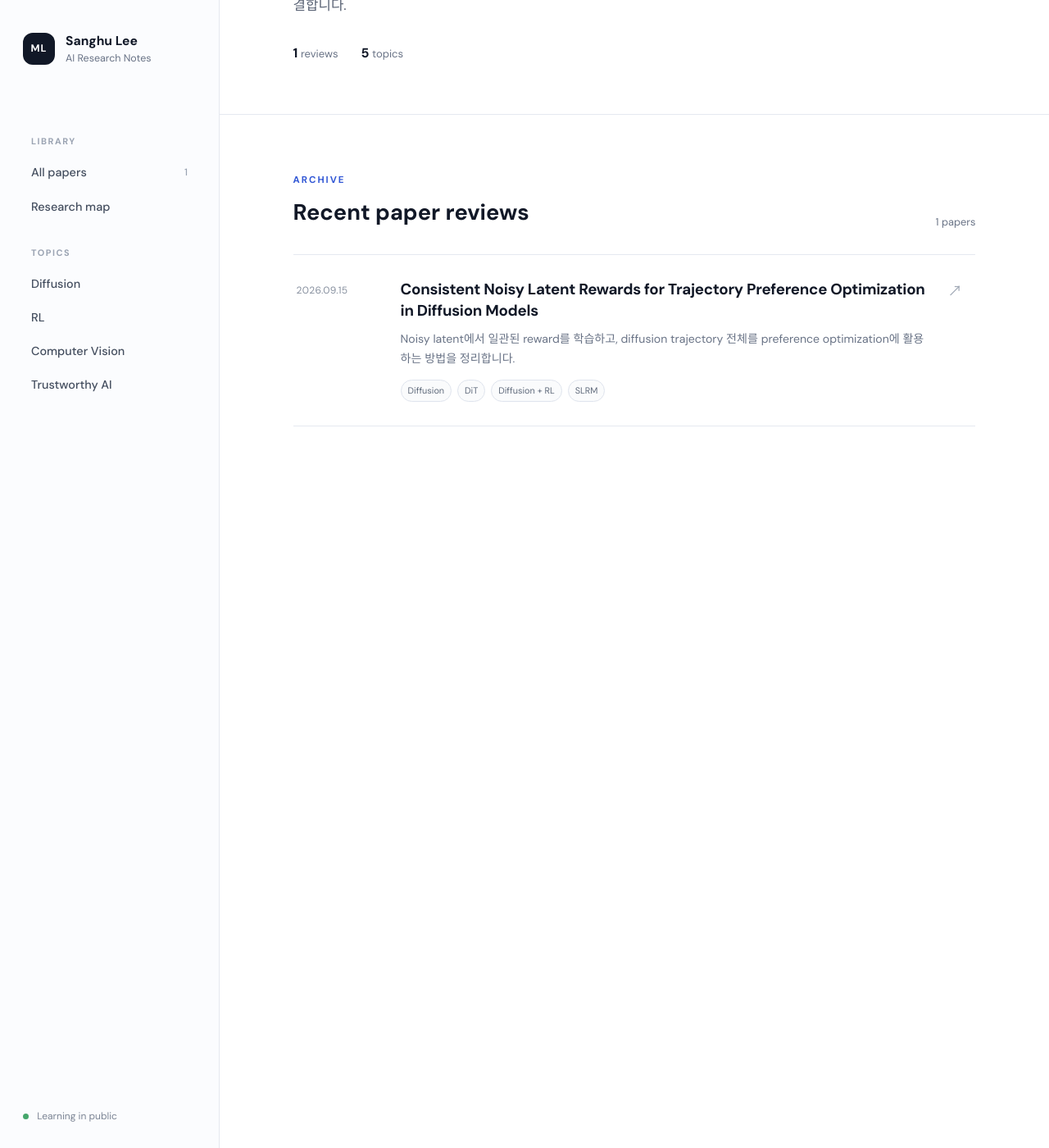
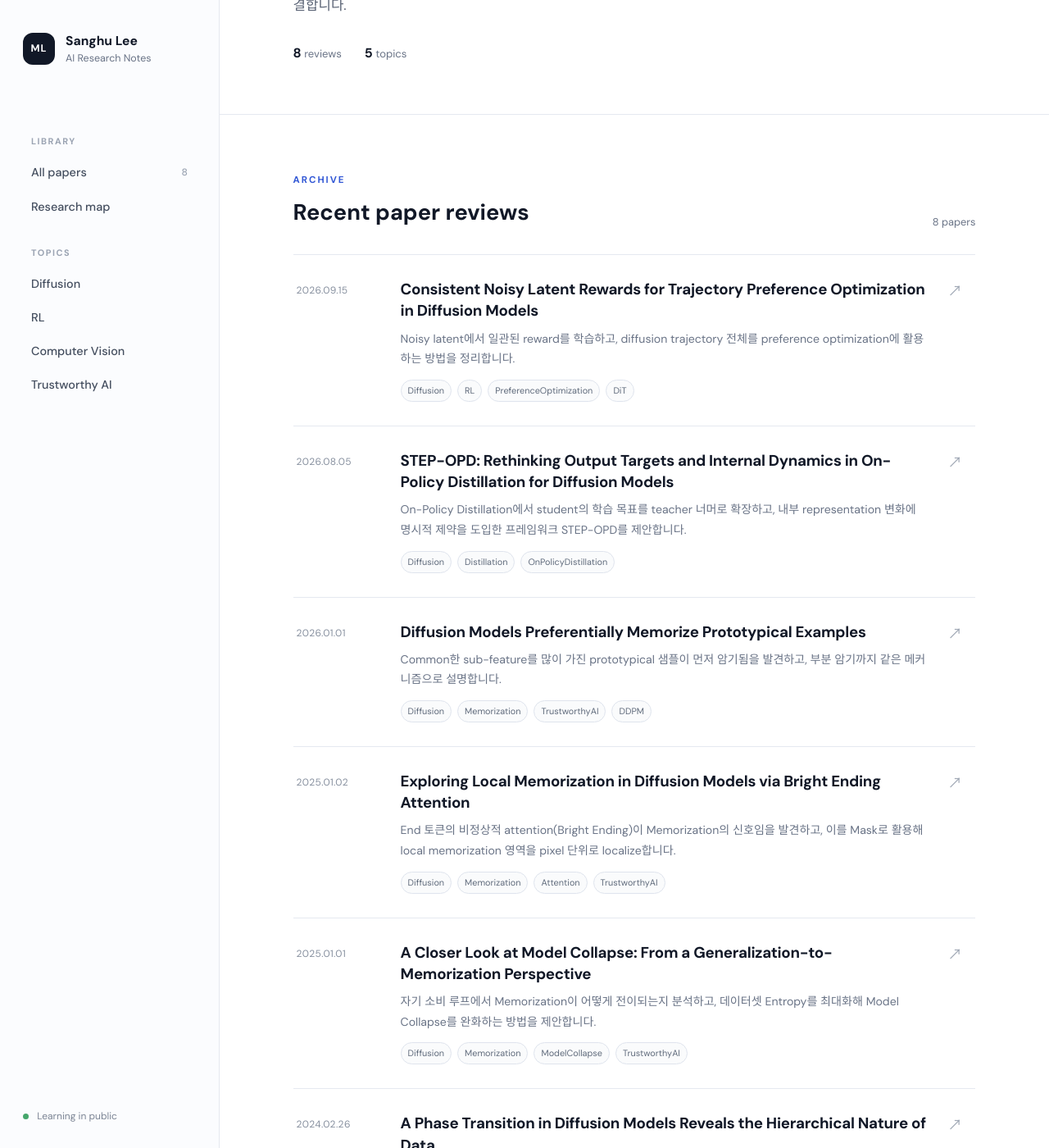
Before and after one commit to leessanghu/leessanghu.github.io, a Jekyll site: the page built from index.md, in a window 1280 px wide and 1400 px high, scrolled down 426 px. Shown: the whole window at 82% size. Built offline with Jekyll 4.4.1, drawn with Linux system fonts in a browser that asks for light colours; before the commit the page ends 1056 px from its top, so only the background shows below that; some of the changed text lies outside the part shown.

```diff
--- /dev/null
+++ b/_posts/2024-01-01-detecting-explaining-mitigating-memorization.md
@@ -0,0 +1,39 @@
+---
+title: "Detecting, Explaining, and Mitigating Memorization in Diffusion Models"
+description: "프롬프트의 트리거 단어가 Memorization을 유발함을 발견하고, Gradient 기반 탐지와 prompt embedding 최적화로 완화하는 방법을 제안합니다."
+date: 2024-01-01
+tags: [Diffusion, Memorization, TrustworthyAI, StableDiffusion]
+venue: ICLR 2024
+authors: Yuxin Wen et al.
+---
+
+## 1. Paper Overview
+
+T2I Diffusion 모델에서 어떤 프롬프트 토큰이 Memorization을 유발하는지 탐지하고, 이를 완화하는 inference-time 방법을 제안한 논문. 프롬프트의 **트리거 단어**가 Memorization의 핵심 원인임을 보이고, 이를 제거하거나 임베딩을 최적화하면 Memorization이 완화됨을 보임.
+
+## 2. Motivation
+
+Stable Diffusion이 훈련 데이터를 그대로 재현하는 Memorization 문제는 프라이버시·저작권 측면에서 심각. 어떤 프롬프트가, 왜 Memorization을 유발하는지 설명할 수 있어야 mitigation도 가능.
+
+## 3. Method
+
+**Detection:**
+- (프롬프트 사용 오차) − (프롬프트 미사용 오차)로 Gradient 계산
+- 특정 단어가 Loss에 미치는 영향력 → 트리거 토큰 식별
+
+**Mitigation:**
+- 프롬프트 임베딩 자체를 최적화
+- 초반 샘플링 단계에서 개입 시 효과 극대화
+- 임베딩 최적화가 과도하면 프롬프트 의미 손상 → 조건부 제약 추가
+
+## 4. Limitations
+
+- 트리거 토큰 식별은 자동이지만, 어떤 단어로 대체할지는 사람의 개입 필요
+- Detection threshold가 경험적으로 결정되어 모델/데이터가 달라지면 일반화 어려움
+- Prompt embedding optimization 추가 계산비용 발생
+
+## 5. Takeaways
+
+- Memorization은 특정 토큰이 Trigger로 작동하는 현상
+- Prompt 임베딩 수준에서 inference-time에 완화 가능
+- 이후 BE Attention 연구(ICLR 2025)의 직접적인 선행 연구
--- /dev/null
+++ b/_posts/2024-01-02-optimal-robust-memorization-relu.md
@@ -0,0 +1,31 @@
+---
+title: "Optimal Robust Memorization with ReLU Neural Networks"
+description: "ReLU 신경망의 robust memorization에 대해 O(Nn) 파라미터로 optimal robust memorization이 가능함을 constructive하게 증명합니다."
+date: 2024-01-02
+tags: [Theory, Memorization, ReLU, TrustworthyAI]
+venue: ICLR 2024 Spotlight
+authors: Lijia Yu, Xiaoshan Gao, Lijun Zhang
+---
+
+## 1. Paper Overview
+
+ReLU 신경망의 **robust memorization**에 관한 이론 논문. 단순히 데이터를 암기(interpolate)하는 것을 넘어, 각 샘플 주변 μ-ball 내에서도 예측이 일관되게 유지되는 robust memorization의 최적 조건을 규명. O(Nn) 파라미터로 optimal robust memorization이 가능함을 constructive하게 증명.
+
+## 2. Motivation
+
+기존 memorization 연구는 adversarial perturbation에 취약한 non-robust memorization에 집중. 실제로는 perturbation에도 안정적인 robust memorization이 필요하지만, 이를 달성하기 위한 최소 파라미터 수와 구조가 불명확했음.
+
+## 3. Method
+
+**이론적 결과:**
+- Optimal robust memorization의 NP-hardness 증명 (특정 단순 구조 네트워크에 대해)
+- Hypothesis space가 optimal robust memorization ⟺ separation bound의 절반 미만 budget에 대해 항상 robust memorization 달성 가능
+- **Upper bound**: O(Nn) 파라미터로 임의 데이터셋의 optimal robust memorization 명시적 구성
+- **Width lower bound**: optimal robust memorization에 필요한 최소 width 도출
+- Lipschitz constant 제어 시 O(Nn log n) 파라미터로 binary classification 가능
+
+## 4. Takeaways
+
+- Robust memorization의 complexity는 non-robust보다 최대 선형 배 증가
+- Separation bound가 robustness budget 결정의 핵심 기준
+- Diffusion Memorization 연구와 연결: 왜 특정 샘플이 더 쉽게 암기되는지 이론적 토대 제공
--- /dev/null
+++ b/_posts/2024-02-26-phase-transition-hierarchical.md
@@ -0,0 +1,32 @@
+---
+title: "A Phase Transition in Diffusion Models Reveals the Hierarchical Nature of Data"
+description: "Diffusion backward process에 phase transition이 존재함을 보이며, 모델이 high-level feature와 low-level feature를 서로 다른 시간 스케일에서 처리함을 규명합니다."
+date: 2024-02-26
+tags: [Diffusion, Theory, ComputerVision]
+venue: PNAS 2025
+authors: Antonio Sclocchi, Alessandro Favero, Matthieu Wyart
+---
+
+## 1. Paper Overview
+
+Diffusion 모델의 backward process에 **phase transition**이 존재함을 이론과 실험으로 보인 논문. 특정 noise threshold를 기준으로 high-level feature(클래스)의 복원 확률이 급격히 떨어지며, low-level feature(texture 등)는 완만하게 변함. 이를 통해 Diffusion 모델이 **계층적 데이터 구조를 시간 순서대로 처리**함을 규명.
+
+## 2. Motivation
+
+자연 이미지는 계층적·조합적 구조를 가진다고 알려져 있지만, 이를 정량적으로 측정하고 검증하는 방법이 없었음. Diffusion 모델이 이 구조를 어떻게 학습·활용하는지 이해하면 generative model의 작동 원리를 더 깊이 파악할 수 있음.
+
+## 3. Method
+
+**이론:**
+- 데이터를 tree 구조의 계층적 생성 모델(RHM)로 모델링
+- Large tree depth 극한에서 root node(클래스) 복원 확률의 phase transition 도출
+
+**실험:**
+- Class-unconditional ImageNet diffusion model에서 forward-backward 실험
+- 노이즈 수준을 바꾸며 high-level / low-level feature 복원 확률 추적
+
+## 4. Takeaways
+
+- Diffusion은 초반 denoising에서 클래스(high-level) 결정, 이후 디테일(low-level) 복원
+- Phase transition이 존재 → 특정 timestep 이후에야 클래스가 확정됨
+- Memorization 연구와 연결: 계층적 feature 중 어느 레벨이 먼저 암기되는지 분석에 응용 가능
--- /dev/null
+++ b/_posts/2025-01-01-model-collapse-memorization.md
@@ -0,0 +1,34 @@
+---
+title: "A Closer Look at Model Collapse: From a Generalization-to-Memorization Perspective"
+description: "자기 소비 루프에서 Memorization이 어떻게 전이되는지 분석하고, 데이터셋 Entropy를 최대화해 Model Collapse를 완화하는 방법을 제안합니다."
+date: 2025-01-01
+tags: [Diffusion, Memorization, ModelCollapse, TrustworthyAI]
+venue: NeurIPS 2025 Spotlight
+authors: Lianghe Shi et al.
+---
+
+## 1. Paper Overview
+
+자기 소비 루프(self-consuming loop)에서 Memorization이 어떻게 전이되는지를 분석한 논문. 생성 데이터를 반복 학습할 때 데이터셋의 **Entropy**가 핵심 지표임을 발견하고, Entropy를 최대화하는 방향으로 데이터를 구성하면 Model Collapse를 완화할 수 있음을 보임.
+
+## 2. Motivation
+
+생성 모델이 자신이 만든 데이터로 재학습될 때 품질이 점점 저하되는 Model Collapse 문제. 기존 연구는 이를 단순히 품질 저하로 봤지만, 이 논문은 **Memorization 전이**라는 관점에서 재해석함.
+
+## 3. Method
+
+- 훈련 데이터 → DDPM 학습 → 생성 → 생성 데이터와 원본 데이터를 **그리디 샘플링**으로 혼합 → 재학습
+- 거리 계산은 **DINOv2 임베딩 공간**에서 수행
+- Entropy 최대화 기준으로 데이터셋 구성 + Temperature 파라미터 추가
+- Entropy ↔ 일반화 성능 간 상관관계 실험적으로 검증
+
+## 4. Limitations
+
+- 그리디 서치 연산 비용이 큼
+- Entropy가 왜 줄어드는지 원인 미규명 (모델 성능 때문인지, 데이터셋 특성 때문인지 불분명)
+
+## 5. Takeaways
+
+- Model Collapse는 단순 품질 저하가 아닌 Memorization 전이 현상
+- 데이터셋 Entropy가 generalization의 핵심 지표
+- 내 연구와 연결: Memorization 발생 조건을 데이터 관점에서 파악하는 프레임워크로 활용 가능
--- /dev/null
+++ b/_posts/2025-01-02-bright-ending-attention.md
@@ -0,0 +1,33 @@
+---
+title: "Exploring Local Memorization in Diffusion Models via Bright Ending Attention"
+description: "End 토큰의 비정상적 attention(Bright Ending)이 Memorization의 신호임을 발견하고, 이를 Mask로 활용해 local memorization 영역을 pixel 단위로 localize합니다."
+date: 2025-01-02
+tags: [Diffusion, Memorization, Attention, TrustworthyAI, StableDiffusion]
+venue: ICLR 2025 Spotlight
+authors: Chen Chen et al.
+---
+
+## 1. Paper Overview
+
+T2I 모델에서 Memorization을 **local** 관점으로 분석한 논문. End 토큰이 Denoising 마지막 과정에 비정상적으로 큰 attention을 받는 **Bright Ending(BE)** 현상이 Memorization의 신호임을 발견. 이를 Mask로 활용해 Memorization된 영역을 pixel 단위로 localize.
+
+## 2. Motivation
+
+기존 연구는 Memorization을 이미지 전체 단위(global)로만 감지. 하지만 실제로는 이미지의 일부 영역만 암기되는 local memorization이 존재하며, 이를 세밀하게 감지할 방법이 없었음.
+
+## 3. Method
+
+- 프롬프트당 16개 이미지 생성
+- End 토큰이 Denoising 마지막 단계에서 받는 attention 값 → **BE Mask** 추출
+- 선행 연구의 (프롬프트 사용 오차 − 미사용 오차)에 BE Mask를 곱해 Memorization 영역 국소화
+
+**핵심 주장:**
+- End 토큰은 전체 프롬프트 의미를 집약
+- Memorization 발생 시 End 토큰 attention이 비정상적으로 증가
+- 이 신호를 감지하면 local memorization까지 포착 가능
+
+## 4. Takeaways
+
+- Global → Local 로 Memorization 분석 단위를 세밀화
+- BE Attention이 Memorization의 internal signal로 작동
+- Detecting 논문(ICLR 2024)의 방법론을 local level로 확장한 후속 연구
--- /dev/null
+++ b/_posts/2026-01-01-prototypical-memorization.md
@@ -0,0 +1,38 @@
+---
+title: "Diffusion Models Preferentially Memorize Prototypical Examples"
+description: "Common한 sub-feature를 많이 가진 prototypical 샘플이 먼저 암기됨을 발견하고, 부분 암기까지 같은 메커니즘으로 설명합니다."
+date: 2026-01-01
+tags: [Diffusion, Memorization, TrustworthyAI, DDPM]
+venue: ICML 2026
+authors: Marta Aparicio Rodriguez et al.
+---
+
+## 1. Paper Overview
+
+Diffusion 모델이 어떤 데이터를 먼저 암기하는지를 분석한 논문. **Common한 sub-feature를 많이 가진 "prototypical" 샘플**이 먼저 Memorization됨을 보이며, full memorization뿐만 아니라 **부분 암기(partial memorization)**도 같은 메커니즘으로 설명 가능함을 보임.
+
+## 2. Motivation
+
+기존 Memorization 연구는 "암기가 일어났냐 안 났냐"만 봤지, 왜 특정 샘플이 먼저 암기되는지는 설명하지 못함. 데이터의 어떤 속성이 Memorization을 유발하는지 규명 필요.
+
+## 3. Method
+
+**이론 (Synthetic):**
+- RHM(Random Hierarchical Model) + Power-law 구조로 계층적 feature rareness 모델링
+- DDIM에서 feature가 얼마나 rare한지 + 계층 구조 2가지를 동시에 분석
+
+**실험 (CelebA):**
+- 각 Attribute의 rareness 측정
+- Attribute 간 상관관계 분석 → 부분 암기 패턴 포착
+
+## 4. Limitations
+
+- Symbol-level에선 RHM으로 계층 직접 조작하지만, CelebA에선 계층 검증 없이 rareness만 사용
+- CelebA의 40개 이진 속성({1,-1}) 표현 방식이 애매함
+- Commonness와 early memorization 관계에 visual complexity, local density 등 교란 변수 존재
+
+## 5. Takeaways
+
+- Prototypical(흔한) 샘플이 먼저 암기된다는 직관적이고 강력한 발견
+- Partial memorization까지 같은 프레임으로 설명 가능
+- 데이터셋 구성 전략과 Memorization 완화에 직접 연결 가능한 인사이트
--- /dev/null
+++ b/_posts/2026-08-05-step-opd.md
@@ -0,0 +1,28 @@
+---
+title: "STEP-OPD: Rethinking Output Targets and Internal Dynamics in On-Policy Distillation for Diffusion Models"
+description: "On-Policy Distillation에서 student의 학습 목표를 teacher 너머로 확장하고, 내부 representation 변화에 명시적 제약을 도입한 프레임워크 STEP-OPD를 제안합니다."
+date: 2026-08-05
+tags: [Diffusion, Distillation, OnPolicyDistillation]
+venue: arXiv 2026
+authors: Qingyan Wei, Guangzhao Li et al.
+---
+
+## 1. Paper Overview
+
+On-Policy Distillation(OPD)에서 student의 학습 목표를 teacher 매칭 너머로 확장하고, **내부 representation 변화에 대한 명시적 제약**을 도입한 프레임워크 STEP-OPD 제안. 기존 velocity matching의 한계를 보완해 image generation 품질과 다양성을 향상.
+
+## 2. Motivation
+
+기존 OPD 방법은 여러 task-specialized 모델을 단일 student로 통합하는 데 효과적이지만, teacher의 **output velocity만 매칭**하는 endpoint signal만 존재. Student 내부의 representation이 어떻게 변화해야 하는지에 대한 직접 감독이 없어 학습이 불안정.
+
+## 3. Method
+
+- **Output velocity matching 확장**: teacher를 넘어서는 학습 목표 설정
+- **Representation change alignment**: student 내부 feature의 변화 방향에 명시적 제약 추가
+- Student가 자신의 denoising trajectory로 teacher를 쿼리하는 on-policy 방식 유지
+
+## 4. Takeaways
+
+- OPD의 내부 dynamics를 처음으로 명시적으로 제어한 프레임워크
+- Output-level 감독 + Internal-level 감독의 결합이 핵심
+- Distillation을 통한 경량화와 multi-task 통합 연구의 최신 흐름
--- a/_posts/2026-09-15-consistent-noisy-latent-rewards.md
+++ b/_posts/2026-09-15-consistent-noisy-latent-rewards.md
@@ -1,43 +1,35 @@
 ---
-layout: post
 title: "Consistent Noisy Latent Rewards for Trajectory Preference Optimization in Diffusion Models"
 description: "Noisy latent에서 일관된 reward를 학습하고, diffusion trajectory 전체를 preference optimization에 활용하는 방법을 정리합니다."
-categories: [Paper Review, Diffusion]
-tags: [Diffusion, DiT, Diffusion + RL, SLRM]
+date: 2026-09-15
+tags: [Diffusion, RL, PreferenceOptimization, DiT, SLRM]
+venue: ICLR 2026
+authors: Xiaole Xian et al.
 ---
 
 ## 1. Paper Overview
 
-이곳에 논문 개요를 작성하면 됩니다. 이 예시 글은 사이트의 제목, 날짜, 태그, 목차와 본문 스타일을 바로 확인하기 위해 넣어두었습니다.
+Diffusion 모델의 trajectory 전체를 대상으로 preference optimization을 수행하는 프레임워크. 기존 pixel-level reward model이 noisy latent에 취약한 문제를 해결하기 위해 **Score-based Latent Reward Model(SLRM)**을 제안하고, 이를 기반으로 **Trajectory Advantages Preference Optimization(TAPO)**를 구성.
 
-> **핵심 질문**  완성된 이미지가 아니라 noisy latent의 중간 상태에도 일관된 preference reward를 줄 수 있을까?
+> **핵심 질문** 완성된 이미지가 아니라 noisy latent의 중간 상태에도 일관된 preference reward를 줄 수 있을까?
 
 ## 2. Motivation
 
-기존 diffusion preference optimization이 최종 생성물에만 의존할 때 생기는 문제와, trajectory-level supervision이 필요한 이유를 정리하세요.
+기존 preference optimization은 최종 생성 이미지에만 reward를 줌. 하지만 Diffusion은 수백 step의 denoising trajectory이므로, **중간 noisy latent 단계에서도 일관된 reward**를 줄 수 있어야 trajectory-aware 최적화가 가능.
 
-## 3. Background
+## 3. Method
 
-### DiT and noisy latents
+**SLRM (Score-based Latent Reward Model):**
+- Task token + multi-layer feature aggregation으로 noisy latent에서 직접 reward 추정
+- Noise에 robust한 latent-space reward modeling
 
-DiT의 입력·출력 구조와 각 timestep의 latent가 어떤 의미를 갖는지 작성하세요.
+**TAPO (Trajectory Advantages Preference Optimization):**
+- SDE sampling + 여러 timestep에서 reward 평가
+- Trajectory 간 preference inconsistency 감지 및 erroneous trajectory 제거
+- Multi-step evaluation로 trajectory advantage 동적 포착
 
-### Preference optimization
+## 4. Takeaways
 
-선호 데이터와 reward model, policy update의 관계를 작성하세요.
-
-## 4. Method
-
-### Score-based Latent Reward Model
-
-SLRM의 task token, multi-layer feature aggregation, score enhancement를 차례대로 정리하세요.
-
-### Trajectory Preference Optimization
-
-Trajectory에서 reward를 계산하고 최적화하는 과정을 작성하세요.
-
-## 5. Takeaways
-
-- 가장 중요한 contribution
-- 기존 방법과의 차이
-- 내 연구와 연결되는 지점
+- Noisy latent에서 직접 reward를 모델링하는 것이 핵심
+- Trajectory 전체를 preference 단위로 보는 관점 전환
+- Diffusion + RL 연결의 최신 흐름 — DDPM×PPO 연구와 직접 연결되는 논문
```
